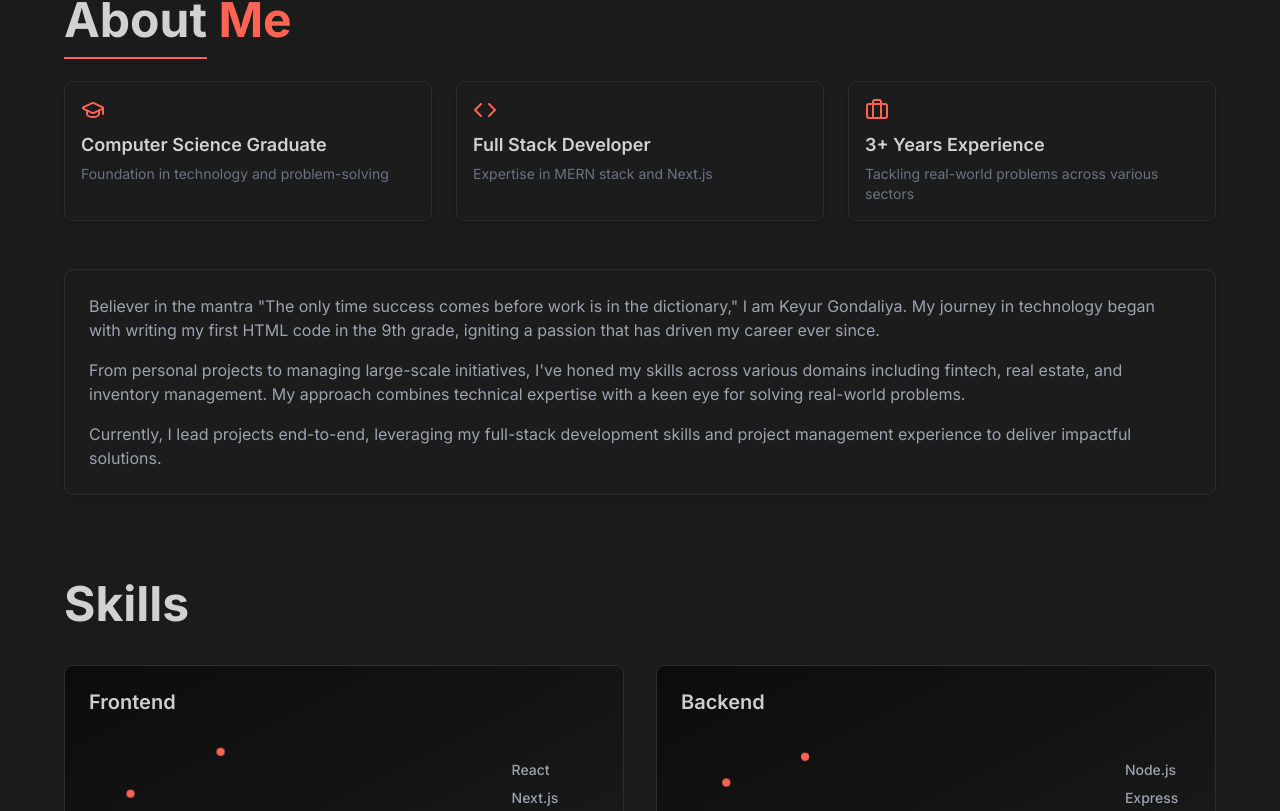
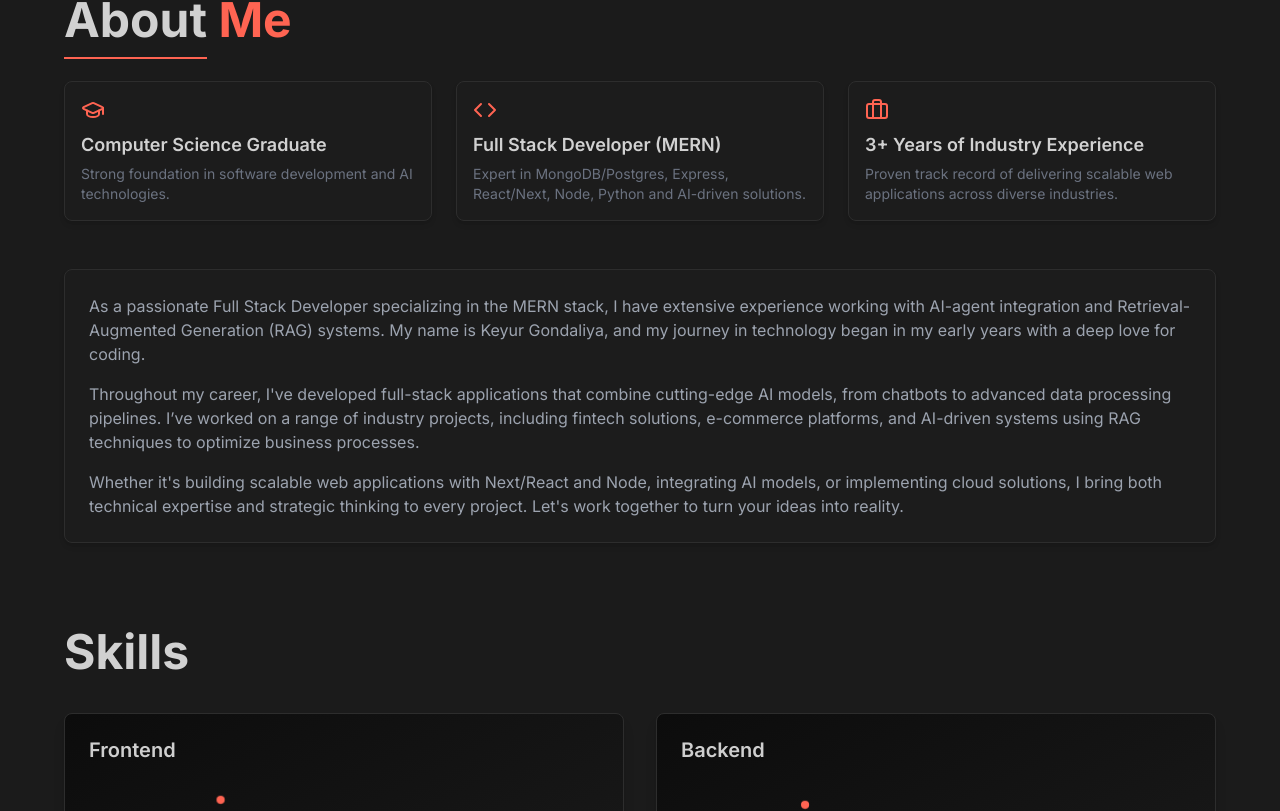
Before and after one commit to Keyur-Gondaliya/portfolio, a Next.js app: page / in a window 1280 px wide. Shown: the part 889-1700 px from the top of the page. Built offline with nearby package versions, Linux system fonts and the light colour scheme; a web font is replaced by a local one.

Commit message:
Doc : blogs,about and skills content

```diff
--- a/src/Constants/index.ts
+++ b/src/Constants/index.ts
@@ -352,35 +352,33 @@ export const projectList = [
     link: "https://wordpress.com/post/gkcodes.wordpress.com/229",
   },
 ];
-
 export const blogList = [
   {
     link: "https://gkcodes.wordpress.com/2024/09/15/production-ready-rag-and-ai-agents/",
     name: "Production Ready RAG and AI Agents",
     time: 2,
-    des: "Explore production-ready RAG systems and AI agents for advanced automation.",
+    des: "Discover how RAG systems and AI agents can revolutionize production environments.",
     date: "Sep 15, 2024",
   },
-
   {
     link: "https://gkcodes.wordpress.com/2024/01/30/react-app-performance-optimization/",
     name: "Next App Performance Optimization",
     time: 4,
-    des: "React to excellence: Optimize speed, elevate performance, captivate users.",
+    des: "Boost your Next.js app with techniques for superior performance and speed.",
     date: "Jan 01, 2024",
   },
   {
     link: "https://gkcodes.wordpress.com/2024/01/30/reconciliation/",
     name: "Backend Scaling with Kafka",
     time: 2,
-    des: "Harmony in Diversity, Unity in Differences: Embrace the Power of Reconciliation",
+    des: "Scale backend systems efficiently using Apache Kafka for data streaming.",
     date: "Jan 01, 2024",
   },
   {
     link: "https://gkcodes.wordpress.com/2024/01/30/containerization/",
     name: "Containerization (Docker + k8s)",
     time: 4,
-    des: "Elfficiency sealed, innovation unleashed, boundaries shattered.",
+    des: "Leverage Docker and Kubernetes for scalable and flexible containerized applications.",
     date: "Jan 01, 2024",
   },
 ];
--- a/src/Sections/AboutMe.tsx
+++ b/src/Sections/AboutMe.tsx
@@ -14,17 +14,20 @@ export default function Component() {
     {
       icon: <GraduationCap className="w-6 h-6" />,
       title: "Computer Science Graduate",
-      description: "Foundation in technology and problem-solving",
+      description:
+        "Strong foundation in software development and AI technologies.",
     },
     {
       icon: <Code className="w-6 h-6" />,
-      title: "Full Stack Developer",
-      description: "Expertise in MERN stack and Next.js",
+      title: "Full Stack Developer (MERN)",
+      description:
+        "Expert in MongoDB/Postgres, Express, React/Next, Node, Python and AI-driven solutions.",
     },
     {
       icon: <Briefcase className="w-6 h-6" />,
-      title: "3+ Years Experience",
-      description: "Tackling real-world problems across various sectors",
+      title: "3+ Years of Industry Experience",
+      description:
+        "Proven track record of delivering scalable web applications across diverse industries.",
     },
   ];
   const ref = useRef(null);
@@ -68,10 +71,11 @@ export default function Component() {
           exit={{ opacity: 0, x: -100 }}
         >
           <p className="text-gray-400 mb-4">
-            Believer in the mantra &quot;The only time success comes before work
-            is in the dictionary,&quot; I am Keyur Gondaliya. My journey in
-            technology began with writing my first HTML code in the 9th grade,
-            igniting a passion that has driven my career ever since.
+            As a passionate Full Stack Developer specializing in the MERN stack,
+            I have extensive experience working with AI-agent integration and
+            Retrieval-Augmented Generation (RAG) systems. My name is Keyur
+            Gondaliya, and my journey in technology began in my early years with
+            a deep love for coding.
           </p>
           <div
             className={`overflow-hidden transition-all duration-300 ${
@@ -79,16 +83,19 @@ export default function Component() {
             }`}
           >
             <p className="text-gray-400 mb-4">
-              From personal projects to managing large-scale initiatives,
-              I&apos;ve honed my skills across various domains including
-              fintech, real estate, and inventory management. My approach
-              combines technical expertise with a keen eye for solving
-              real-world problems.
+              Throughout my career, I&apos;ve developed full-stack applications
+              that combine cutting-edge AI models, from chatbots to advanced
+              data processing pipelines. I’ve worked on a range of industry
+              projects, including fintech solutions, e-commerce platforms, and
+              AI-driven systems using RAG techniques to optimize business
+              processes.
             </p>
             <p className="text-gray-400">
-              Currently, I lead projects end-to-end, leveraging my full-stack
-              development skills and project management experience to deliver
-              impactful solutions.
+              Whether it&apos;s building scalable web applications with
+              Next/React and Node, integrating AI models, or implementing cloud
+              solutions, I bring both technical expertise and strategic thinking
+              to every project. Let&apos;s work together to turn your ideas into
+              reality.
             </p>
           </div>
           <button
--- a/src/Sections/Skills.tsx
+++ b/src/Sections/Skills.tsx
@@ -16,7 +16,7 @@ const skillCategories: SkillCategory[] = [
     name: "Frontend",
     skills: [
       { name: "React" },
-      { name: "Next.js" },
+      { name: "Next" },
       { name: "TypeScript" },
       { name: "Tailwind CSS" },
       { name: "Redux" },
@@ -25,20 +25,11 @@ const skillCategories: SkillCategory[] = [
   {
     name: "Backend",
     skills: [
-      { name: "Node.js" },
+      { name: "Node" },
       { name: "Express" },
       { name: "MongoDB" },
       { name: "GraphQL" },
       { name: "Python" },
-    ],
-  },
-  {
-    name: "DevOps",
-    skills: [
-      { name: "Docker" },
-      { name: "AWS" },
-      { name: "CI/CD" },
-      { name: "Kubernetes" },
     ],
   },
   {
@@ -48,6 +39,15 @@ const skillCategories: SkillCategory[] = [
       { name: "Crew AI" },
       { name: "Hugging Face" },
       { name: "LLM API" },
+    ],
+  },
+  {
+    name: "DevOps",
+    skills: [
+      { name: "Docker" },
+      { name: "AWS/GCP/Azure" },
+      { name: "CI/CD" },
+      { name: "Nginx" },
     ],
   },
 ];
```
